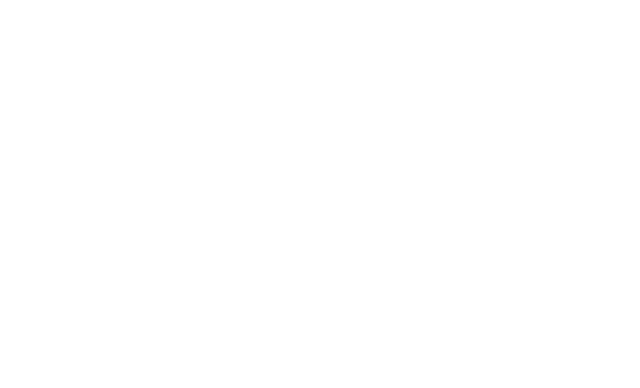
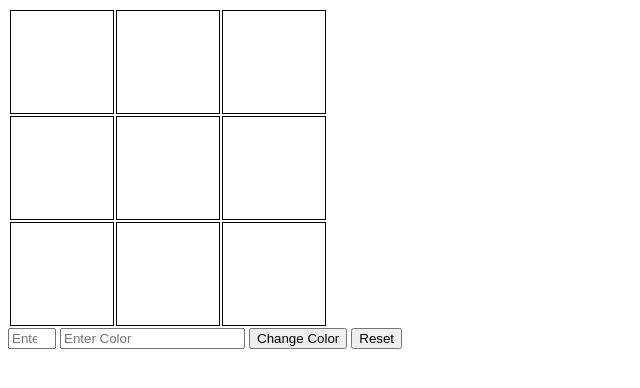
Before and after one commit to acciojob/Replit-Asian-Paints-adnandotdev, a website: page main.html in a window 1280 px wide. Shown: the whole page, without its empty margins (0-640 px from the left). Drawn offline with Linux system fonts and the light colour scheme.

Commit message:
created a submission

```diff
--- a/main.html
+++ b/main.html
@@ -8,6 +8,33 @@
 
 <body>
 	<!-- the entire body must be written by student -->
+	<div id="grid-container">
+		<table>
+			<tbody>
+				<tr>
+					<td class="grid-item" id="1"></td>
+			        <td class="grid-item" id="2"></td>
+			        <td class="grid-item" id="3"></td>
+				</tr>
+				<tr>
+					<td class="grid-item" id="4"></td>
+			        <td class="grid-item" id="5"></td>
+			        <td class="grid-item" id="6"></td>
+				</tr>
+				<tr>
+					<td class="grid-item" id="7"></td>
+			        <td class="grid-item" id="8"></td>
+			        <td class="grid-item" id="9"></td>
+				</tr>
+			</tbody>
+		</table>
+    </div>
+	<div>
+		<input type="number" id="block_id" placeholder="Enter Block ID" min="1" max="9">
+		<input type="text" id="colour_id" placeholder="Enter Color">
+		<button id="change_button">Change Color</button>
+		<button id="Reset">Reset</button>
+	</div>
     <script type="text/javascript" src="./script.js">
 </script>
 
--- a/script.js
+++ b/script.js
@@ -1 +1,15 @@
 //your JS code here. If required.
+document.getElementById('change_button').addEventListener('click', function() {
+	const blockId = document.getElementById('block_id').value
+	const color = document.getElementById('colour_id').value
+	const selectedBlock = document.getElementById(blockId)
+	selectedBlock.style.backgroundColor = color
+})
+document.getElementById('Reset').addEventListener('click', function() {
+	const gridItems = document.getElementsByClassName('grid-item')
+	for (let i = 0; i < gridItems.length; i++) {
+        gridItems[i].style.backgroundColor = 'transparent'
+    }
+	document.getElementById('block_id').value = ''
+	document.getElementById('colour_id').value = ''
+})
--- a/styles.css
+++ b/styles.css
@@ -1 +1,6 @@
 /*  your css code here. If applicable */
+.grid-item {
+    width: 100px;
+    height: 100px;
+    border: 1px solid #000;
+}
```
